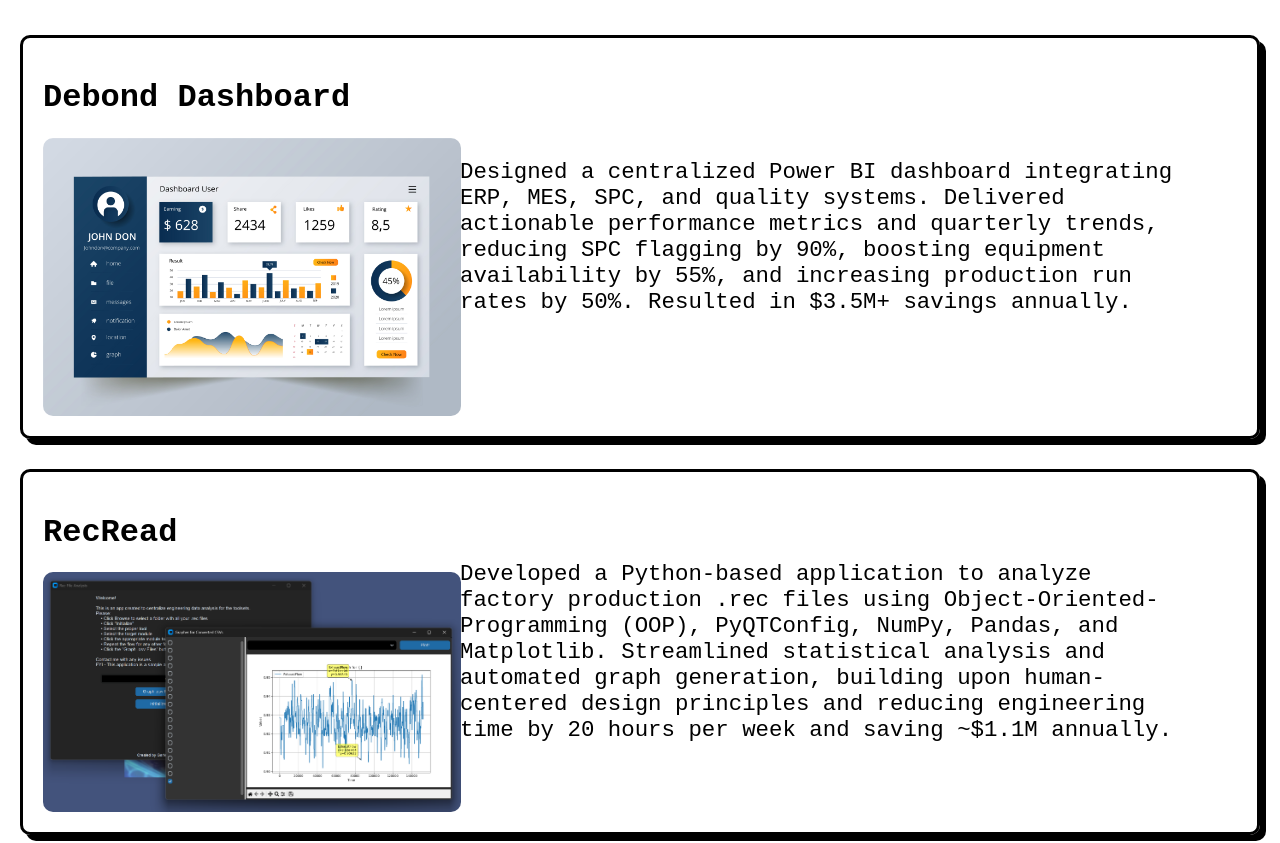
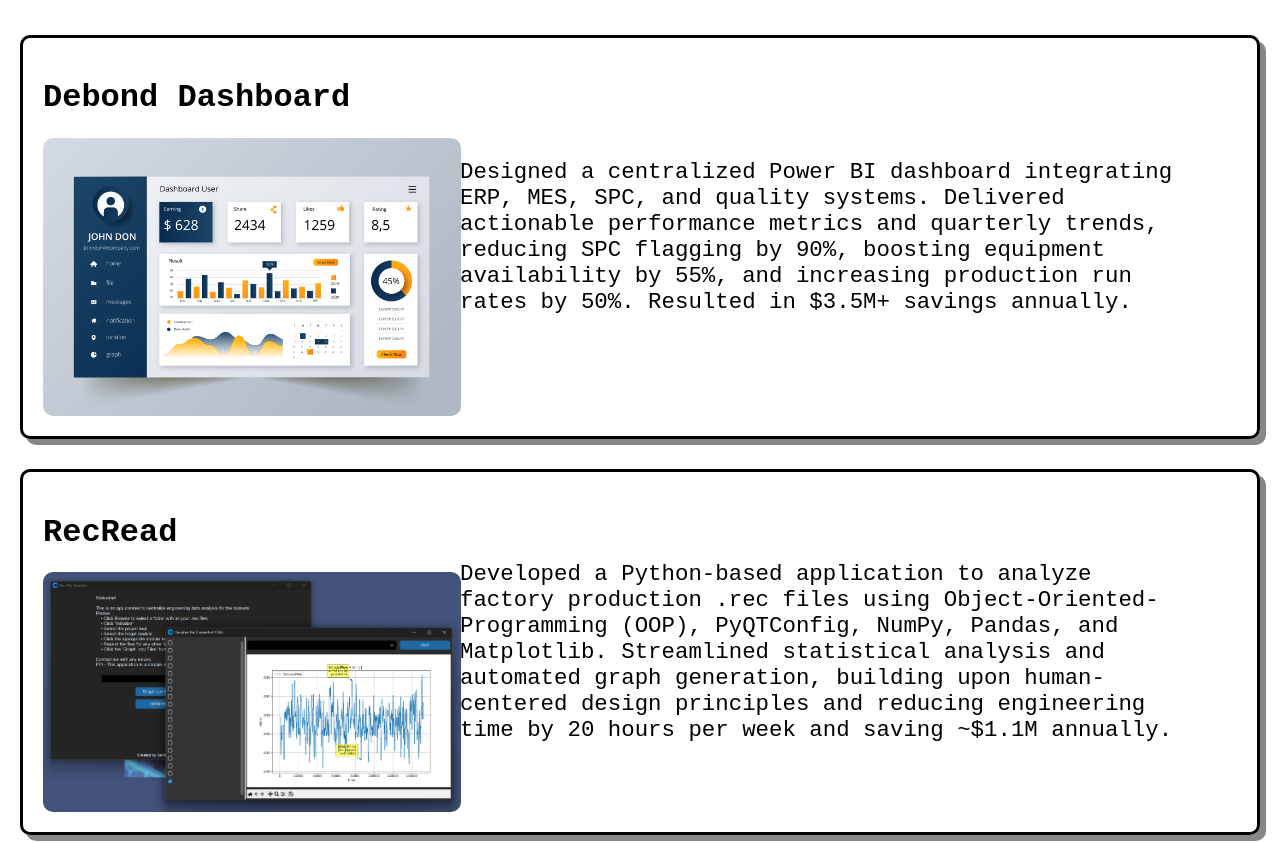
Before and after one commit to gachan2090/len.katsu, a React (Vite) app: page /projects in a window 1280 px wide. Shown: the top 843 px of the page. Built offline with nearby package versions, Linux system fonts and the light colour scheme.

Commit message:
box-shadow changes

```diff
--- a/src/Subpages/projects.css
+++ b/src/Subpages/projects.css
@@ -25,7 +25,7 @@ html, body {
   border-width: 2px;
   border: solid #000;
   padding: 20px;
-  box-shadow: 6px 6px;
+  box-shadow: 6px 6px #878787;
   box-sizing: border-box;
   width: 100%;
   margin: 15px;
@@ -78,7 +78,7 @@ html, body {
 
 .link-styles-projects:hover { /*card animation*/
   transform: translate(-3px, -3px);
-  box-shadow: 11px 11px rgba(0, 0, 0);
+  box-shadow: 11px 11px #878787;
 }
 
 .link-styles-projects:hover .arrowEmote {
--- a/src/index.css
+++ b/src/index.css
@@ -28,7 +28,6 @@ html, body {
   border-width: 2px;
   border: solid #000;
   padding: 20px;
-  box-shadow: 2px 2px white;
   box-sizing: border-box;
   margin: 7px;
   background-color: black;
@@ -76,7 +75,7 @@ html, body {
   border-width: 2px;
   border: solid #000;
   padding: 20px;
-  box-shadow: 6px 6px;
+  box-shadow: 6px 6px #878787;
   box-sizing: border-box;
   width: 100%;
   margin: 10px;
@@ -107,7 +106,7 @@ html, body {
 
 .link-styles:hover { /*card animation*/
   transform: translate(-3px, -3px);
-  box-shadow: 11px 11px rgba(0, 0, 0);
+  box-shadow: 11px 11px #878787;
 }
 
 .link-styles:hover .arrowEmote {
```
